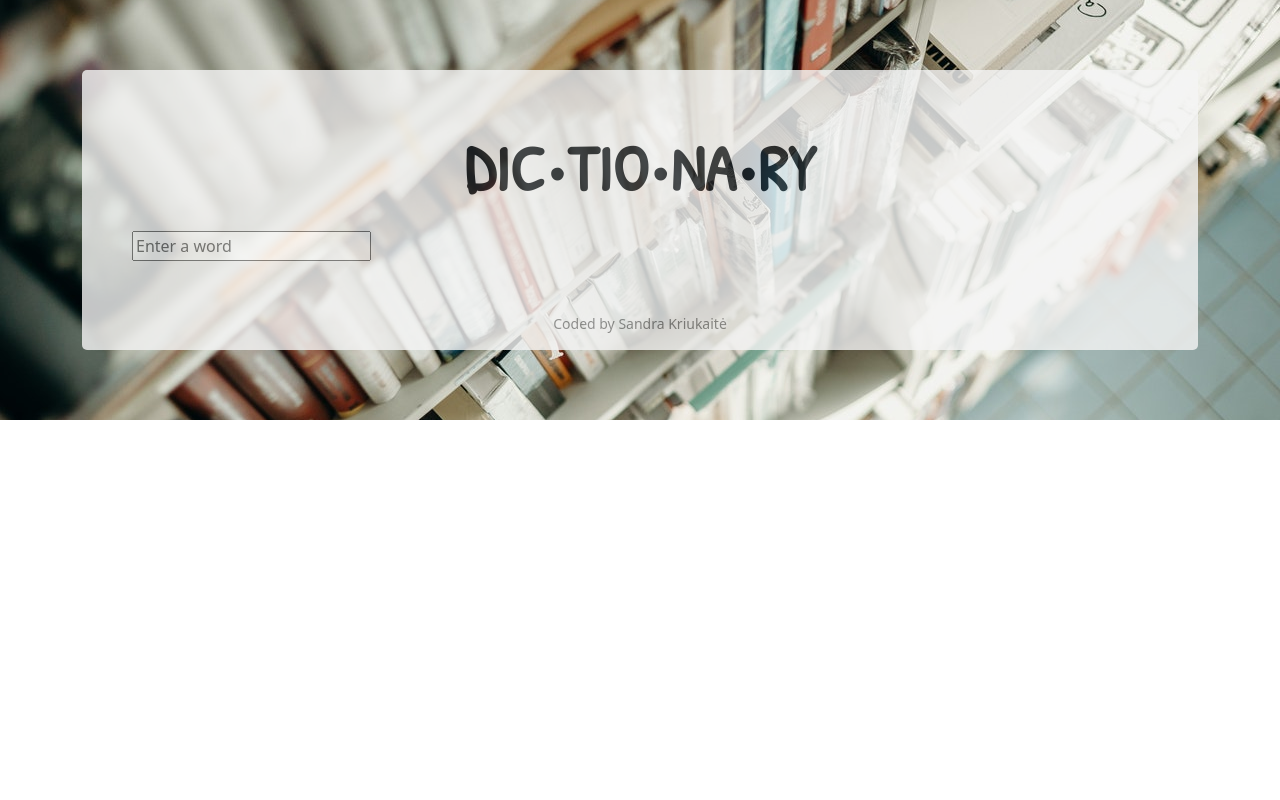
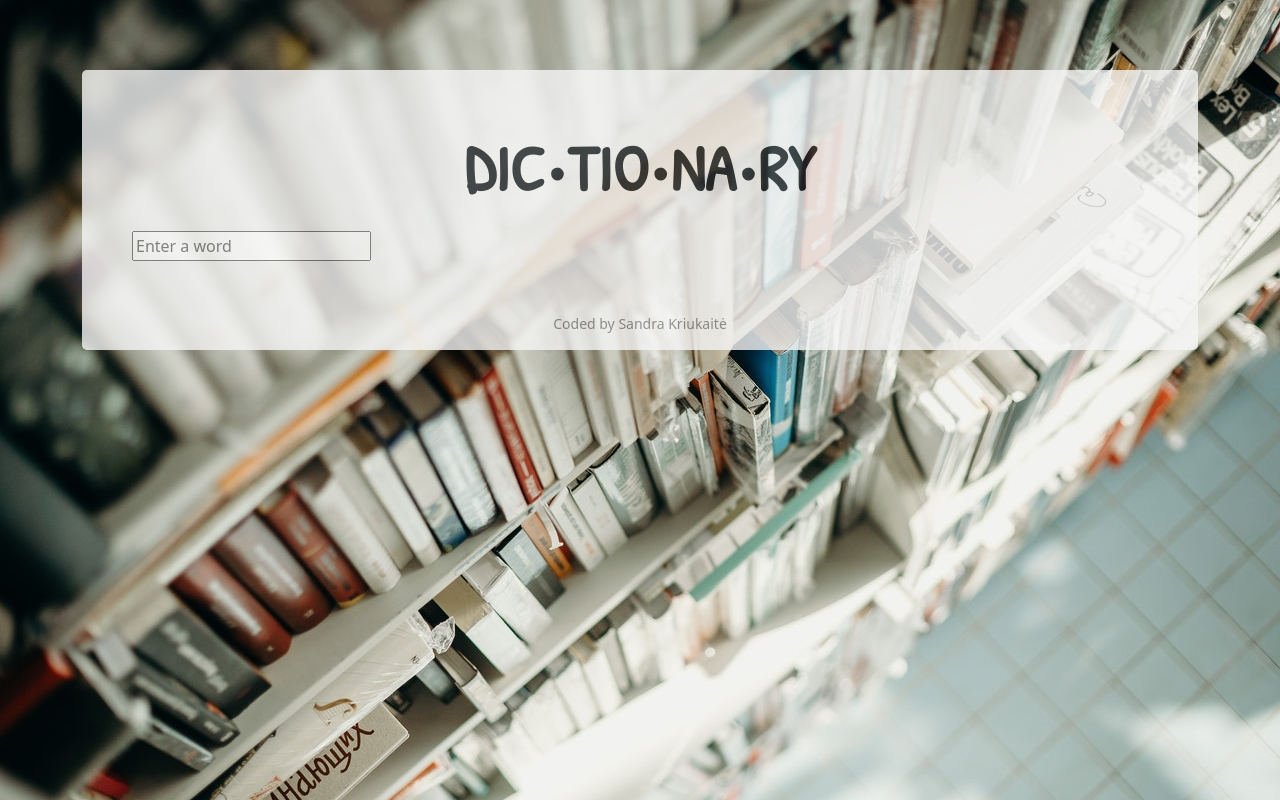
Before and after one commit to skriukaite/dictionary-project, a React (Create React App) app: page / in a window 1280 px wide. Built offline with nearby package versions, Linux system fonts and the light colour scheme.

Commit message:
Edit styling

```diff
--- a/src/App.css
+++ b/src/App.css
@@ -6,7 +6,7 @@
   min-height: 100%;
   min-width: 1024px;
   width: 100%;
-  height: auto;
+  height: 800px;
   position: scroll;
   top: 0;
   left: 0;
```
